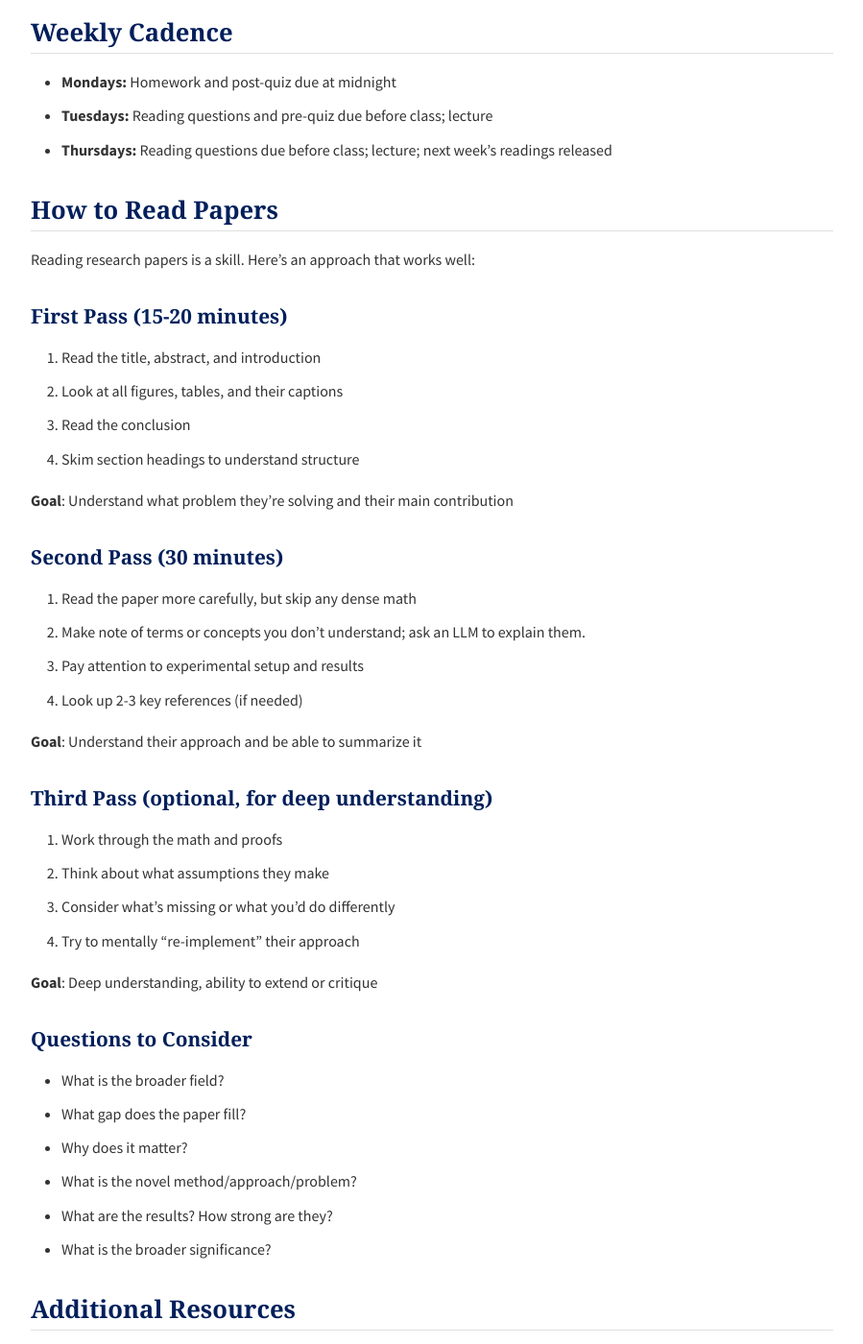
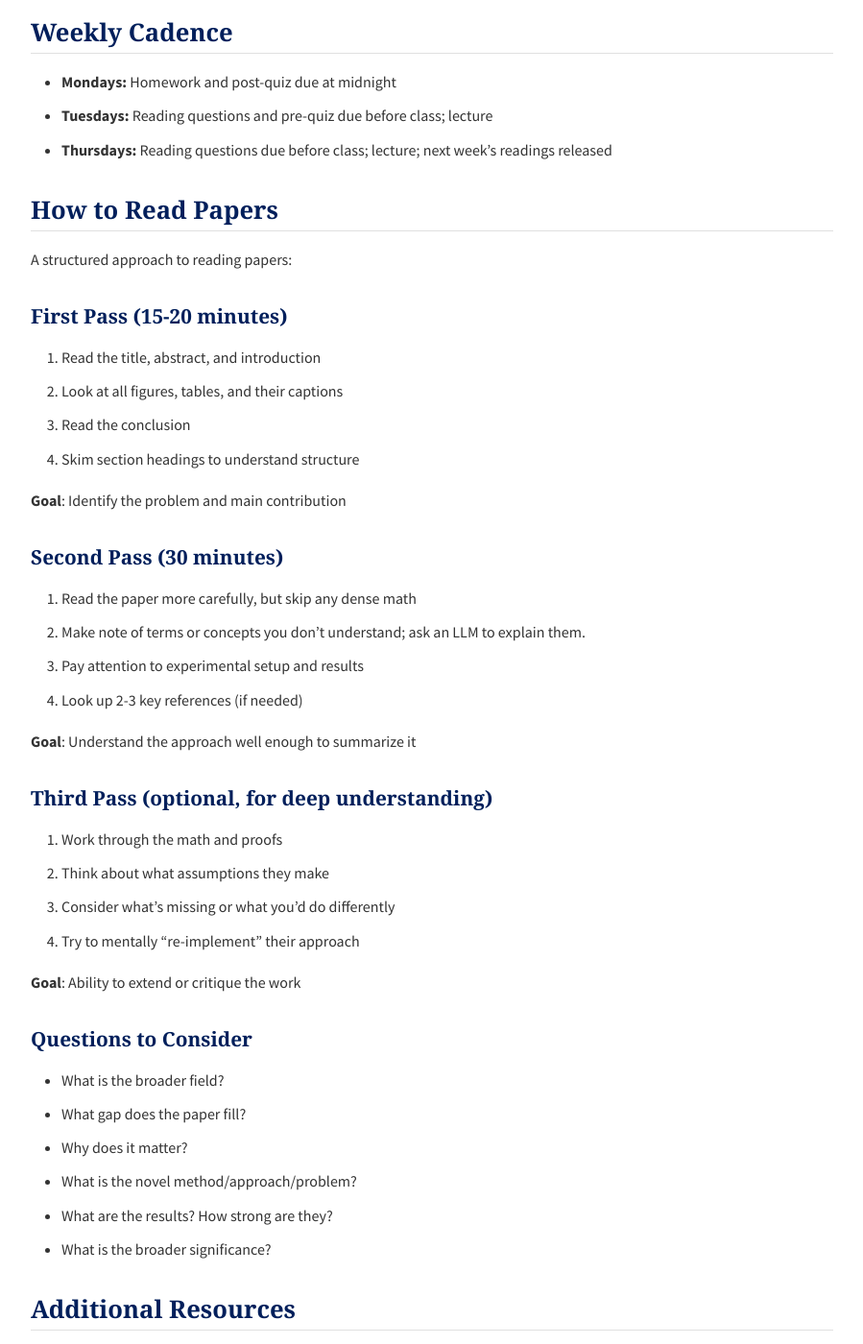
Before and after one commit to ungarl/CIS6220, a Jekyll site: the page built from resources.md, in a window 1280 px wide and 1400 px high, scrolled down 836 px. Shown: the whole window at 96% size, without its empty margins (190-1089 px from the left). Built offline with Jekyll 4.4.1, drawn with Linux system fonts in a browser that asks for light colours; some web fonts are replaced; some of the changed text lies outside the part shown.

Commit message:
tighten writing

```diff
--- a/resources.md
+++ b/resources.md
@@ -28,7 +28,7 @@ All to linked from canvas.
 
 ## How to Read Papers
 
-Reading research papers is a skill. Here's an approach that works well:
+A structured approach to reading papers:
 
 ### First Pass (15-20 minutes)
 1. Read the title, abstract, and introduction
@@ -36,7 +36,7 @@ Reading research papers is a skill. Here's an approach that works well:
 3. Read the conclusion
 4. Skim section headings to understand structure
 
-**Goal**: Understand what problem they're solving and their main contribution
+**Goal**: Identify the problem and main contribution
 
 ### Second Pass (30 minutes)
 1. Read the paper more carefully, but skip any dense math
@@ -44,7 +44,7 @@ Reading research papers is a skill. Here's an approach that works well:
 3. Pay attention to experimental setup and results
 4. Look up 2-3 key references (if needed)
 
-**Goal**: Understand their approach and be able to summarize it
+**Goal**: Understand the approach well enough to summarize it
 
 ### Third Pass (optional, for deep understanding)
 1. Work through the math and proofs
@@ -52,7 +52,7 @@ Reading research papers is a skill. Here's an approach that works well:
 3. Consider what's missing or what you'd do differently
 4. Try to mentally "re-implement" their approach
 
-**Goal**: Deep understanding, ability to extend or critique
+**Goal**: Ability to extend or critique the work
 
 ### Questions to Consider
 - What is the broader field?
@@ -65,9 +65,9 @@ Reading research papers is a skill. Here's an approach that works well:
 ## Additional Resources
 
 ### Textbooks and Courses
-- [Dive into Deep Learning](https://d2l.ai/) — Interactive deep learning textbook
-- [CS336: Language Modeling from Scratch](https://stanford-cs336.github.io/spring2024/) — Stanford course on LLM training
-- [Full Stack Deep Learning](https://fullstackdeeplearning.com/) — Production ML course
+- [Dive into Deep Learning](https://d2l.ai/): interactive textbook
+- [CS336: Language Modeling from Scratch](https://stanford-cs336.github.io/spring2024/): Stanford, LLM training
+- [Full Stack Deep Learning](https://fullstackdeeplearning.com/): production ML
 
 ### Technical References
 - [PyTorch Distributed Documentation](https://pytorch.org/docs/stable/distributed.html)
@@ -75,13 +75,13 @@ Reading research papers is a skill. Here's an approach that works well:
 - [Hugging Face Transformers](https://huggingface.co/docs/transformers/index)
 
 ### Blogs and Articles
-- [Lilian Weng's Blog](https://lilianweng.github.io/) — Excellent ML research summaries
-- [The Gradient](https://thegradient.pub/) — ML research perspectives
-- [Chip Huyen's Blog](https://huyenchip.com/blog/) — ML systems and engineering
+- [Lilian Weng's Blog](https://lilianweng.github.io/): ML research summaries
+- [The Gradient](https://thegradient.pub/): ML research articles
+- [Chip Huyen's Blog](https://huyenchip.com/blog/): ML systems
 
 ### Tools We'll Use
-- **PyTorch** — Primary deep learning framework
-- **Hugging Face** — Models, datasets, and training utilities
+- **PyTorch**: primary framework
+- **Hugging Face**: models, datasets, training utilities
 
 ## Paper Reading List by Topic
 
```
